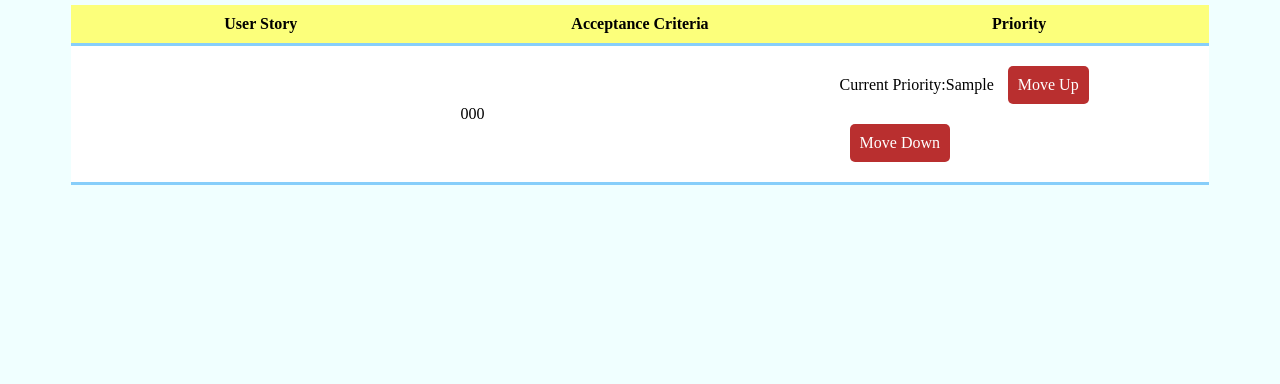
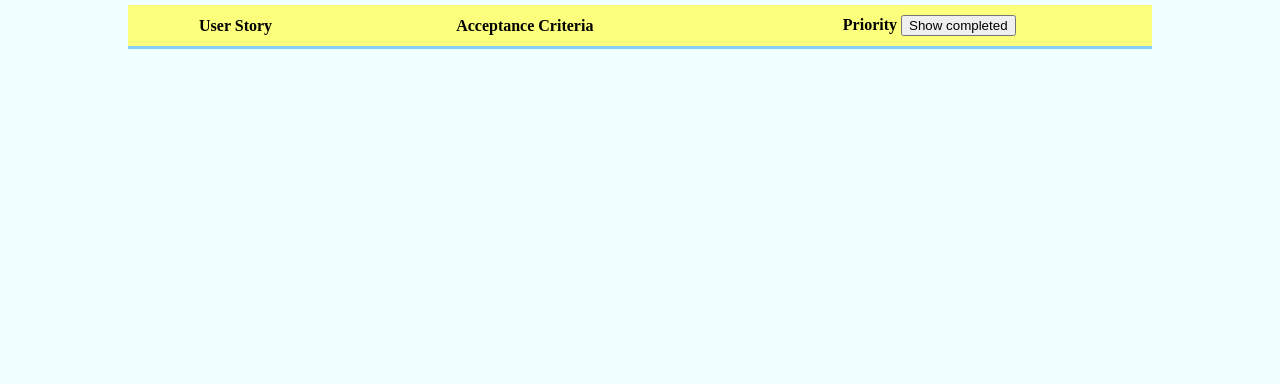
Before and after one commit to 0300962/ASDF, a PHP site: page /pbl.php in a window 1280 px wide. Shown: the part 69-453 px from the top of the page. Run offline with PHP 8.4, Linux system fonts and the light colour scheme; tables that the repository leaves empty or names only in its code hold one stand-in row (values such as "Sample post"); data that the repository does not hold is empty.

Commit message:
30-6-18 - AJAX updates, PBI addition form implementen.  Project version messaging implemented.

```diff
--- a/ASDF/CSS/tables.css
+++ b/ASDF/CSS/tables.css
@@ -26,6 +26,8 @@
     border-collapse: collapse;
     table-layout: auto;
     overflow-y: auto;
+    width: 90%;
+    min-width: 900px;
     margin-left: auto;
     margin-right: auto;
     background-color: white;
@@ -42,7 +44,7 @@ tr {
 
 td {
     padding: 10px;
-    width: 30%;
+    /*width: 30%;*/
 }
 
 td a {
@@ -66,3 +68,9 @@ form {
 fieldset {
     padding: 20px;
 }
+.completed {
+    background-color: lightgrey;
+}
+.controls {
+    width: 230px;
+}
--- /dev/null
+++ b/ASDF/Scripts/backlogtable.php
@@ -0,0 +1,42 @@
+<?php
+/**
+ * Created by PhpStorm.
+ * User: 0300962
+ * Date: 30-Jun-18
+ * Time: 10:19 AM
+ */
+?>
+
+<?php
+    include_once 'connection.php';
+    if (isset($_GET['false'])) {  //Checks whether to hide completed PBIs
+        $sql = "SELECT * FROM pbis
+            ORDER BY completed, priority ASC";
+        $button = true;
+        $buttonlabel = "Hide completed";
+    } else { //Default option - hides completed PBIs
+        $sql = "SELECT * FROM pbis
+            WHERE completed IS NULL
+            ORDER BY priority ASC";
+        $button = false;
+        $buttonlabel = "Show completed";
+    }
+    $result = mysqli_query($db, $sql);
+
+    //Table heading with show/hide button
+    echo "<tr>
+                <th>User Story</th><th>Acceptance Criteria</th><th>Priority <button type='button' onclick='update({$button})'>{$buttonlabel}</button></th>
+          </tr>";
+
+    while($row = mysqli_fetch_array($result)) {
+        //Checks if the PBI is completed or not
+        if ($row{'completed'} != NULL) {
+            $done = "class='completed'";
+        } else {
+            $done = '';
+        }
+        //Populates the table row for this PBI
+        echo "<tr {$done}><td>{$row['userStory']}</td><td>{$row['acceptance']}</td><td class='controls'>Current Priority:{$row['priority']}<br/>
+                <a href='Scripts/priority.php?up={$row['pbiNo']}'>Move Up</a><a href='Scripts/priority.php?down={$row['pbiNo']}'>Move Down</a></td>";
+    }
+?>
--- a/ASDF/Scripts/priority.php
+++ b/ASDF/Scripts/priority.php
@@ -98,6 +98,6 @@ foreach ($list as $pbi_no => $new_priority) {
     $sql = "UPDATE pbis SET priority = $new_priority WHERE pbiNo = $pbi_no";
     $result = mysqli_query($db, $sql);
 }
-
+include 'signaller.php';
 header('Location: ../pbl.php');
 ?>
--- /dev/null
+++ b/ASDF/Scripts/version.php
@@ -0,0 +1,27 @@
+<?php
+/**
+ * Created by PhpStorm.
+ * User: 0300962
+ * Date: 30-Jun-18
+ * Time: 11:17 AM
+ */
+
+/* This script is accessed by pages that require live updates (Project Backlog, Task Board, burndown charts).
+It runs once, returning the revision number before exiting. */
+header('Content-Type: text/event-stream');
+header('Cache-Control: no-cache');
+include_once 'connection.php';
+//Checks for the last update to the database
+$sql = "SELECT revision FROM project";
+$result = mysqli_query($db, $sql);
+$row = mysqli_fetch_array($result);
+
+$last_update = $row['revision'];
+//Returns the revision number to the requesting page.
+
+echo "data: ".$last_update." \n\n";
+ob_end_flush();
+flush();
+
+exit;
+?>
--- a/ASDF/header.php
+++ b/ASDF/header.php
@@ -19,7 +19,6 @@ include_once "Scripts/connection.php";
 /* Debug variables! */
 $_SESSION['status'] = 1;
 $_SESSION['name'] = 'tester';
-
 ?>
 
 <!DOCTYPE HTML>
@@ -87,7 +86,6 @@ $_SESSION['name'] = 'tester';
             $now = date("Y/m/d");
             //Some way to figure out days left?
             $days = 0;
-
             echo "<div id='sprint_info'>Sprint in progress: {$days} days left!</div>";
         }
 
--- a/ASDF/pbl.php
+++ b/ASDF/pbl.php
@@ -11,38 +11,50 @@ include 'header.php';
 if (isset($_POST['story']) AND ($_SESSION['status'] == 1)) {
     $story = filter_var($_POST['story'], FILTER_SANITIZE_STRING);
     $criteria = filter_var($_POST['criteria'], FILTER_SANITIZE_STRING);
-    if (isset($_POST['priority'])) {
+
+    //Checks for a selected priority
+    if ($_POST['priority'] > 0) {
         $p = filter_var($_POST['priority'], FILTER_SANITIZE_NUMBER_INT);
+        $sql = "INSERT INTO pbis (userStory, acceptance, priority)
+    VALUES ('{$story}', '{$criteria}', '{$p}' );";
     } else {
-        $p = 100;
+        $sql = "INSERT INTO pbis (userStory, acceptance)
+    VALUES ('{$story}', '{$criteria}');";
     }
+    echo $sql;
     //Adds the new PBI to the database
-    $sql = "INSERT INTO pbis (userStory, acceptance, priority)
-    VALUES ('{$story}', '{$criteria}', '{$p}' );";
     $result = mysqli_query($db, $sql);
     if(!$result) {
         echo "Error - could not add PBI to database.";
         print_r(mysqli_errno($db));
+        echo $sql;
     }
+
+    include 'Scripts/signaller.php';
 }
+?>
+<script> //AJAX function to refresh the Backlog table, optionally showing completed PBIs
+    function update(hidecompleted) {
+        var ajax = new XMLHttpRequest();
+        ajax.onreadystatechange = function() {
+            if (this.readyState == 4 && this.status == 200) {
+                document.getElementById("backlog").innerHTML = this.responseText;
+            }
+        };
+        //Checks whether to show or hide completed tasks
+        if (hidecompleted) { //Default is to hide completed PBIs
+            ajax.open("GET", "Scripts/backlogtable.php", true);
+        } else {
+            ajax.open("GET", "Scripts/backlogtable.php?false", true);
+        }
+        ajax.send();
+    }
+</script>
 
-?>
 <link rel="stylesheet" href="CSS/tables.css">
 <div class="table_cont">
     <table id="backlog">
-        <tr>
-            <th>User Story</th><th>Acceptance Criteria</th><th>Priority</th>
-        </tr>
-        <?php
-        $sql = "SELECT * FROM pbis
-                ORDER BY priority ASC";
-        $result = mysqli_query($db, $sql);
-
-        while($row = mysqli_fetch_array($result)) {
-            echo "<tr><td>{$row['userStory']}</td><td>{$row['acceptance']}</td><td>Current Priority:{$row['priority']}\n\n
-                    <a href='Scripts/priority.php?up={$row['pbiNo']}'>Move Up</a><a href='Scripts/priority.php?down={$row['pbiNo']}'>Move Down</a></td>";
-        }
-        ?>
+        <?php include 'Scripts/backlogtable.php';?>
     </table>
 </div>
 <?php
@@ -68,3 +80,22 @@ if (isset($_POST['story']) AND ($_SESSION['status'] == 1)) {
         <?php
     }
 ?>
+<script type="text/javascript">
+    var version;
+    if(!!window.EventSource) {
+        //Opens the version-tracking script
+        var msgSource = new EventSource('Scripts/version.php');
+        msgSource.onopen = function() {
+            console.log("Connected");
+        };
+
+        msgSource.onmessage = function(event) {
+            var newversion = event.data;
+            if (newversion != version) { //Checks whether page displayed is the latest version
+                version = newversion;
+                console.log('Update received');
+                update(true);  //Updates the backlog if there's a change of version detected
+            }
+        };
+    }
+</script>
```
Also changed, not shown: ASDF/Scripts/messenger.php (+14 -0 lines), ASDF/Scripts/signaller.php (added, +14 -0 lines), ASDF/Scripts/connection.php (line endings or trailing spaces).
